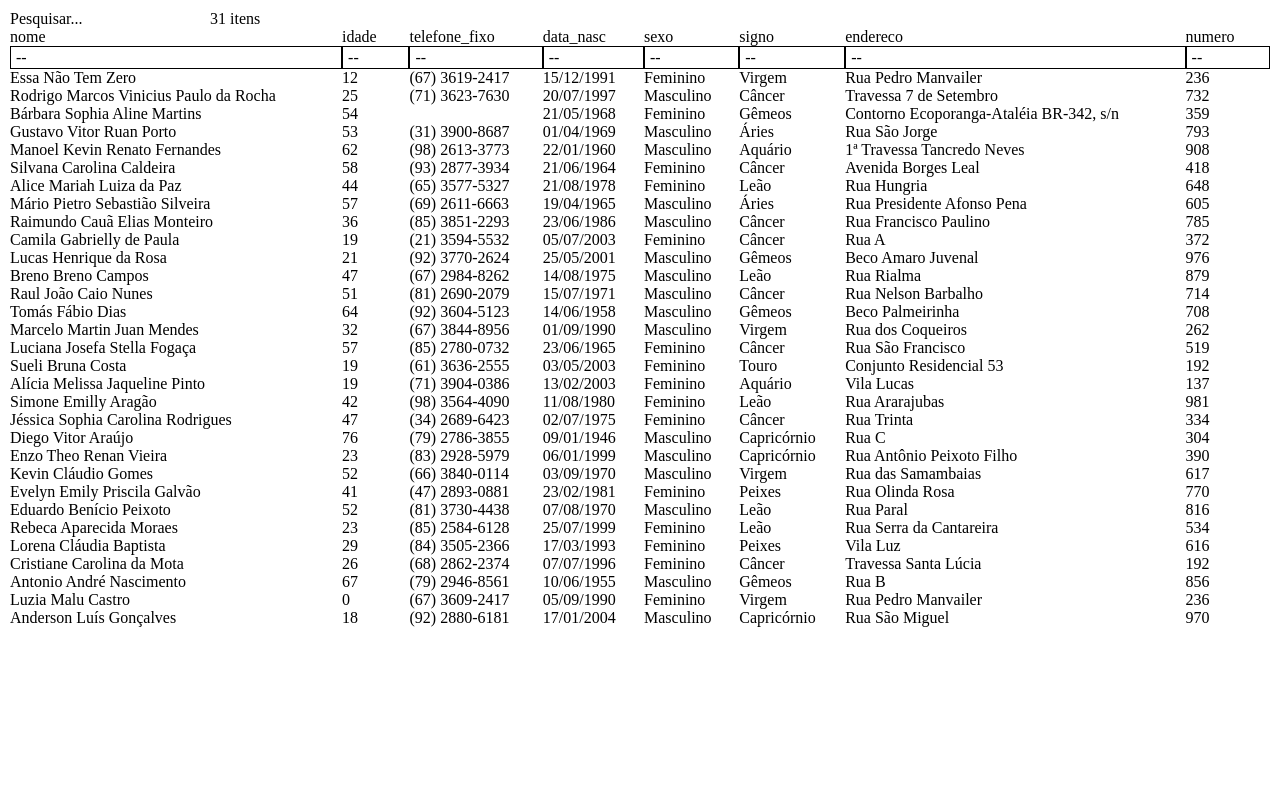
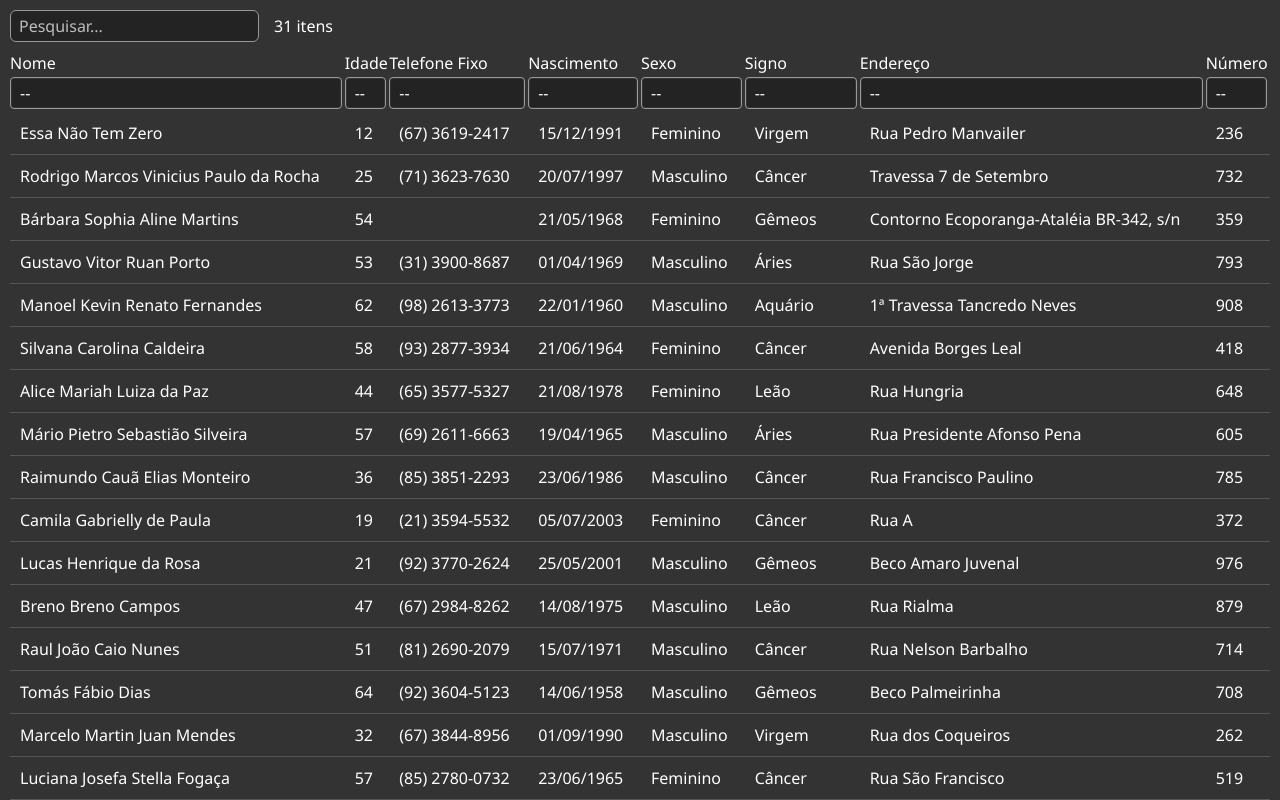
Before and after one commit to kiingsway/quick-table-beta, a React (Create React App) app: page / in a window 1280 px wide. Shown: the top 800 px of the page. Built offline with nearby package versions, Linux system fonts and the light colour scheme.

Commit message:
Quick Table with Styles

```diff
--- a/src/App.tsx
+++ b/src/App.tsx
@@ -1,6 +1,6 @@
 import React from 'react';
 import './App.css';
-import QuickTable, { IQuickTableColumnDefinition } from './components/QuickTable';
+import QuickTable, { IQuickTableColumnDefinition, IQuickTableStyleDefinition } from './components/QuickTable';
 import fluxos from './data/fluxos.json'
 import pessoas from './data/pessoas.json'
 
@@ -16,21 +16,57 @@ function App() {
 
   const data2 = pessoas as any[];
   const dataColumns2: IQuickTableColumnDefinition[] = [
-    { title: 'nome', acessor: 'nome' },
-    { title: 'idade', acessor: 'idade' },
-    { title: 'telefone_fixo', acessor: 'telefone_fixo' },
-    { title: 'data_nasc', acessor: 'data_nasc' },
-    { title: 'sexo', acessor: 'sexo' },
-    { title: 'signo', acessor: 'signo' },
-    { title: 'endereco', acessor: 'endereco' },
-    { title: 'numero', acessor: 'numero' },
+    { title: 'Nome', acessor: 'nome' },
+    { title: 'Idade', acessor: 'idade' },
+    { title: 'Telefone Fixo', acessor: 'telefone_fixo' },
+    { title: 'Nascimento', acessor: 'data_nasc' },
+    { title: 'Sexo', acessor: 'sexo' },
+    { title: 'Signo', acessor: 'signo' },
+    { title: 'Endereço', acessor: 'endereco' },
+    { title: 'Número', acessor: 'numero' },
   ]
 
+  const style: IQuickTableStyleDefinition = {
+    all: {
+      fontFamily: 'Segoe UI',
+      backgroundColor: '#333',
+      color: 'white',
+    },
+    searchText: {
+      border: '1px solid #999',
+      padding: '4px 8px',
+      marginRight: '15px',
+      borderRadius: '.375rem',
+      backgroundColor: '#232323',
+    },
+    filterSelect: {
+      padding: '3px 8px',
+      backgroundColor: '#232323',
+    },
+    filterSelectOutline: {
+      borderRadius: 4,
+      padding: 1,
+      margin: '3px 3px 3px 0',
+      border: '1px solid #999',
+    },
+    table: {
+      marginTop: '10px',
+    },
+    th: {
+      fontWeight: 500
+    },
+    td: {
+      padding:'10px',
+      borderBottom: '1px solid #555'
+    }
+
+  }
 
   return (
     <QuickTable
       columns={dataColumns2}
       data={data2}
+      style={style}
     />
   );
 }
--- a/src/components/QuickTable.module.scss
+++ b/src/components/QuickTable.module.scss
@@ -1,10 +1,14 @@
-.QuickTable {
+.Table {
     &_Container {
         display: flex;
         flex-direction: column;
         width: 100%;
         padding: 10px;
         overflow: auto;
+    }
+    &_GlobalFilter::placeholder {
+        color: inherit;
+        opacity: .7;
     }
     &_Column {
         display: flex;
@@ -30,10 +34,8 @@
             transition: opacity 200ms linear;
         }
         &_FilterSelect {
-            border: 1px solid black;
             width: 100%;
             text-overflow: ellipsis;
-            padding: 2px 5px;
         }
     }
 }
--- a/src/components/QuickTable.tsx
+++ b/src/components/QuickTable.tsx
@@ -1,5 +1,5 @@
 import React, { useEffect, useState } from 'react'
-import { IFilterByField, IQuickTableColumn, IQuickTableProps } from './interfaces';
+import { IFilterByField, IQuickTableColumn, IQuickTableProps, IQuickTableStyle } from './interfaces';
 import { BsChevronDown, BsSortUp, BsSortDownAlt } from 'react-icons/bs'
 import uuid from 'react-uuid';
 import styles from './QuickTable.module.scss'
@@ -10,7 +10,7 @@ export default function QuickTable(props: IQuickTableProps) {
   const [sort, setSort] = useState<{ prop?: string; order: 'asc' | 'desc' }>({ prop: undefined, order: 'asc' });
   const [fitlersByField, setFilterByField] = useState<IFilterByField[]>([]);
 
-  const propsOrDefault: Partial<IQuickTableProps> = {
+  const propsOrDefault: Pick<IQuickTableProps, 'globalSearchable' | 'counter' | 'searchPlaceholderText'> = {
     globalSearchable: props.globalSearchable === undefined ? true : props.globalSearchable,
     searchPlaceholderText: props.searchPlaceholderText === undefined ? 'Pesquisar...' : props.searchPlaceholderText,
     counter: props.counter === undefined ? true : props.counter,
@@ -63,42 +63,41 @@ export default function QuickTable(props: IQuickTableProps) {
       [null, ...tableDataColumnUnique.filter(val => Boolean(val || val === 0))] : tableDataColumnUnique
 
     return (
+      <div style={props.style?.filterSelectOutline}>
+
         <select
-        className={styles.QuickTable_Column_FilterSelect}
+          style={props.style?.filterSelect}
+          className={styles.Table_Column_FilterSelect}
           title={`Filtrar campo "${pr.column}"`}
           onChange={e => handlerSetFilterByField(e, pr.column.acessor)}
           value={fitlersByField.filter(f => f.acessor === pr.column.acessor)[0]?.value || ''}>
           <option value="">--</option>
           {tableDataColumnUnique.map(opt => <option value={opt || opt === 0 ? opt : '!@null@!'} key={uuid()}>{opt || opt === 0 ? opt : '(vazio)'}</option>)}
         </select>
+      </div>
     )
   }
 
   return (
-    <div className={styles.QuickTable_Container}>
-
+    <div className={styles.Table_Container} style={props.style?.all}>
       <div>
-
-        {
-          propsOrDefault.globalSearchable ?
+        {propsOrDefault.globalSearchable ?
           <input
+            className={styles.Table_GlobalFilter}
+            style={props.style?.searchText}
             type="text"
             value={search}
             placeholder={propsOrDefault.searchPlaceholderText}
             onChange={e => setSearch(e.target.value)}
-            /> : null
-        }
+          />
+          : null}
 
-        {
-          propsOrDefault.counter ?
-            <>{tableData.length} {tableData.length !== tableDataOriginal.length ? `(de ${tableDataOriginal.length})` : ''} itens</>
-            : null
-        }
+        {propsOrDefault.counter ?
+          <span style={props.style?.counter}>{tableData.length} {tableData.length !== tableDataOriginal.length ? `(de ${tableDataOriginal.length})` : ''} itens</span>
+          : null}
 
       </div>
-
-
-      <table className={props.tableClassName}>
+      <table className={props.tableClassName + ' ' + styles.Table} style={props.style?.table}>
         <thead>
           <tr>
             {props.columns.map(col => {
@@ -110,19 +109,20 @@ export default function QuickTable(props: IQuickTableProps) {
                 className={props.thClassName}
                 >
                   <div
-                    className={styles.QuickTable_Column}
+                  style={props.style?.th}
+                    className={styles.Table_Column}
                     onClick={col.sorteable !== false ? () => handleSort(col.acessor) : undefined}>
-                    <span className={styles.QuickTable_Column_Text}>{col.title}</span>
+                    <span className={styles.Table_Column_Text}>{col.title}</span>
 
-                    <BsChevronDown className={styles.QuickTable_Column_MenuIcon} />
+                    {/* <BsChevronDown className={styles.Table_Column_MenuIcon} /> */}
 
                     {
                       sort.prop === col.acessor ?
                         (
                           sort.order === 'asc' ?
-                            <BsSortDownAlt className={styles.QuickTable_Column_SortIcon} />
+                            <BsSortDownAlt className={styles.Table_Column_SortIcon} />
                             :
-                            <BsSortUp className={styles.QuickTable_Column_SortIcon} />
+                            <BsSortUp className={styles.Table_Column_SortIcon} />
                         )
                         : null
                     }
@@ -145,6 +145,7 @@ export default function QuickTable(props: IQuickTableProps) {
 
                   return (
                     <td
+                      style={props.style?.td}
                       className={props.tdClassName}
                       key={uuid()}>
                       {item[col.acessor]}
@@ -175,4 +176,5 @@ const sortByProp = (a: any, b: any, property: string, order: 'asc' | 'desc') =>
   return order === 'asc' ? ("" + a[property]).localeCompare(b[property], undefined, { numeric: true }) : ("" + b[property]).localeCompare(a[property], undefined, { numeric: true })
 }
 
+export interface IQuickTableStyleDefinition extends IQuickTableStyle { }
 export interface IQuickTableColumnDefinition extends IQuickTableColumn { }
```
Also changed, not shown: src/components/interfaces.d.ts (+15 -0 lines). Lines whose indentation alone changed are shown as unchanged.
